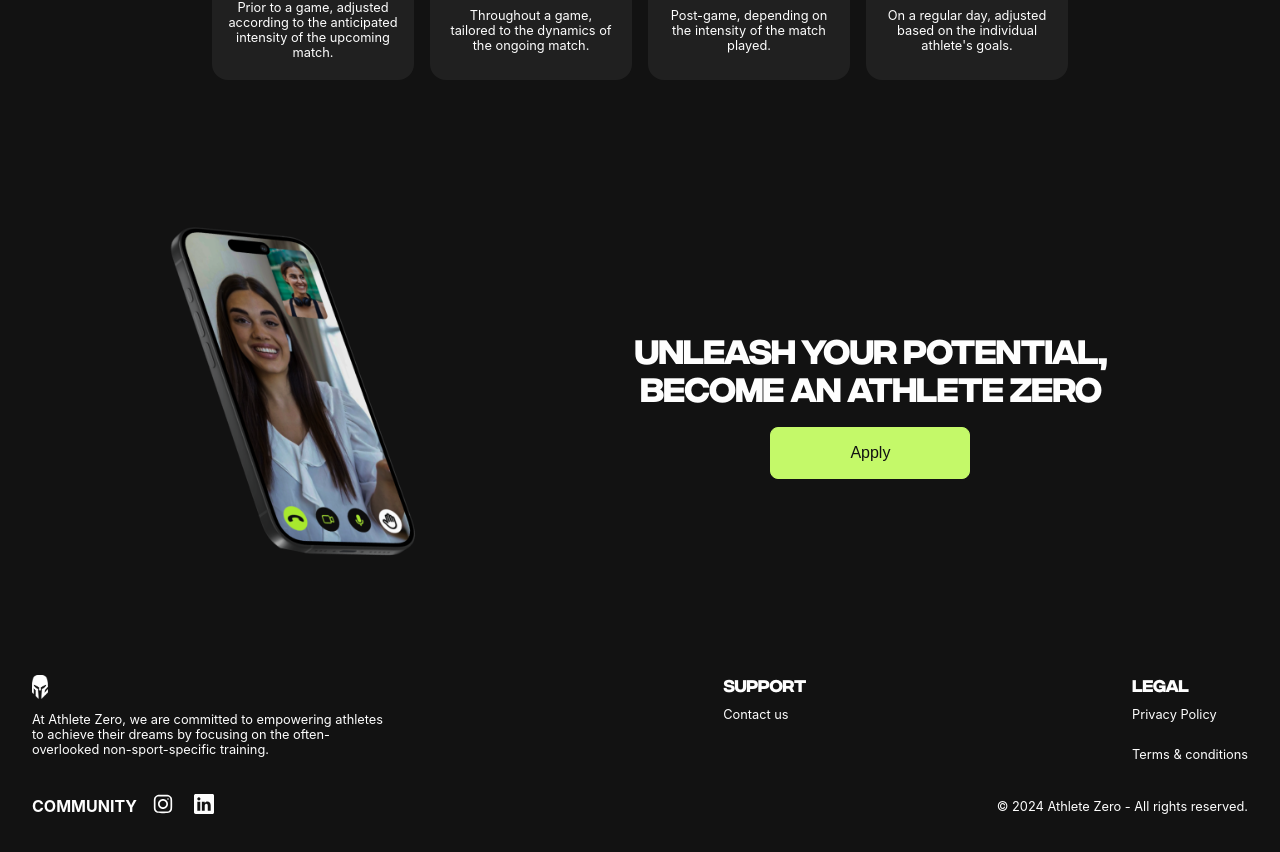
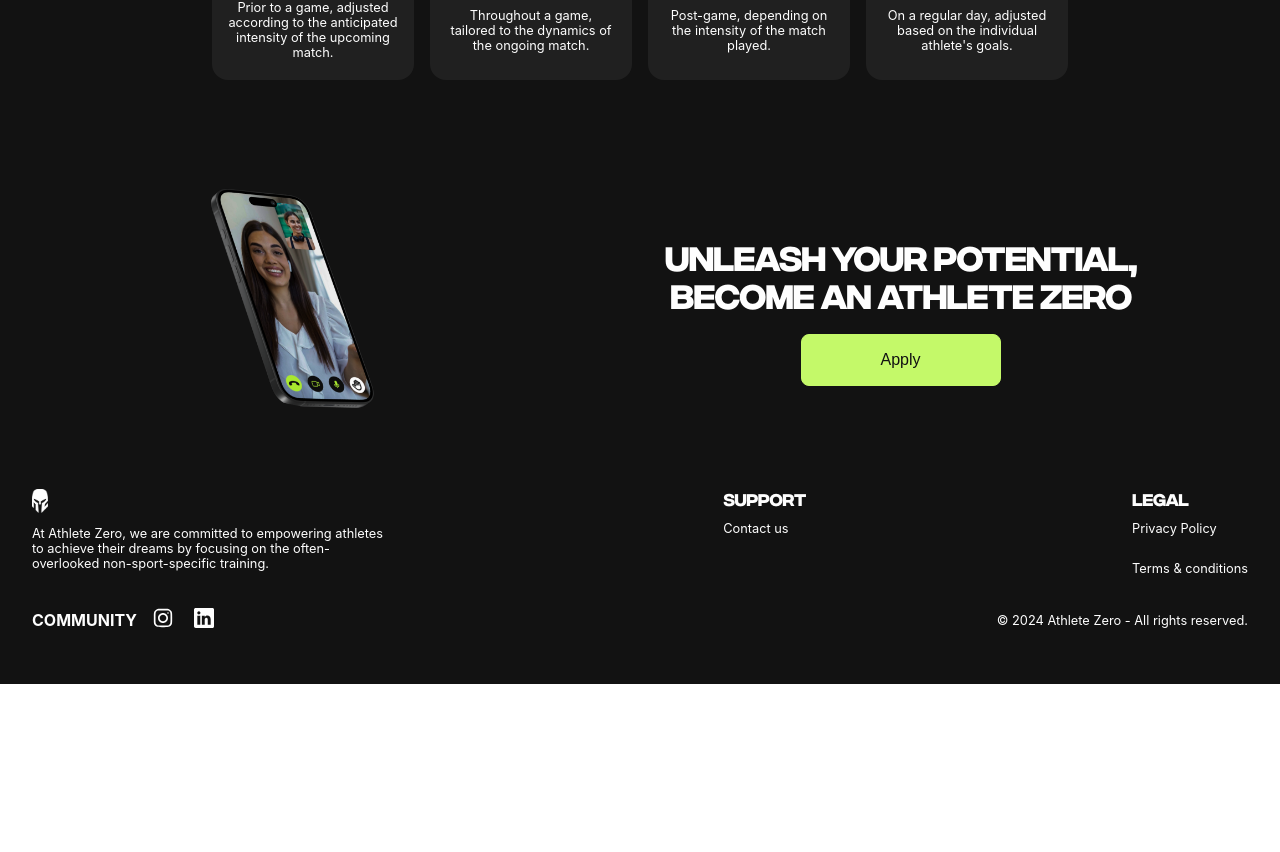
Before and after one commit to bypedroneres/athletezero, a React (Create React App) app in the folder athlete/: page /nutrition in a window 1280 px wide. Shown: the part 1450-2302 px from the top of the page. After the commit the page ends 2134 px from the top, so only its background shows below. Built offline with nearby package versions, Linux system fonts and the light colour scheme.

Commit message:
fixed the last bugs

```diff
--- a/athlete/src/components/CTA.css
+++ b/athlete/src/components/CTA.css
@@ -2,16 +2,15 @@
     display: flex;
     background-color: #121212;
     color: #FEFEFE;
-    padding: 4rem;
+    padding: 2rem;
 }
 
 .cta_Image {
-    width: 40%;
+    width: 45%;
 }
 
 .cta_Image > img {
-    width: 300px;
-
+    width: 200px;
 }
 
 .cta_Text {
--- a/athlete/src/screens/Mental.css
+++ b/athlete/src/screens/Mental.css
@@ -70,6 +70,7 @@
 
 .performance_Text > p {
     text-align: left;
+    max-width: 500px;
 }
 
 .performance_Card {
--- a/athlete/src/screens/Nutrition.css
+++ b/athlete/src/screens/Nutrition.css
@@ -53,12 +53,6 @@
     border-radius: 1rem;
 }
 
-.performance_Cards_Group {
-    display: flex;
-    flex-direction: column;
-    background-color: blue;
-}
-
 .nutrition_Performance_Cards {
     display: grid;
     grid-template-columns: repeat(4, 1fr);
@@ -99,7 +93,7 @@
         display: grid;
         grid-template-columns: repeat(2, 1fr);
         gap: 1rem;
-        padding: 2rem;
+        padding: 1rem;
     }
 
     .performance_Card {
```
